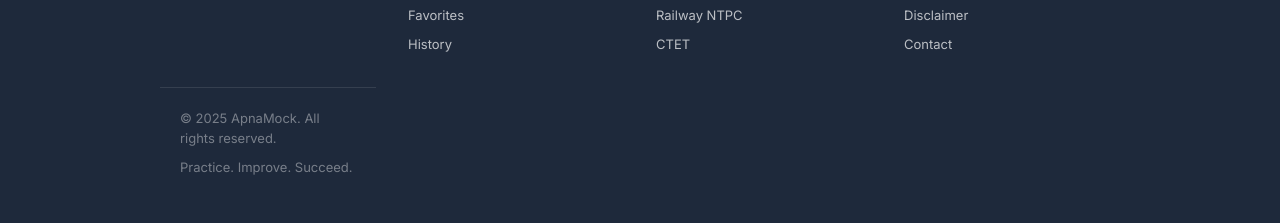
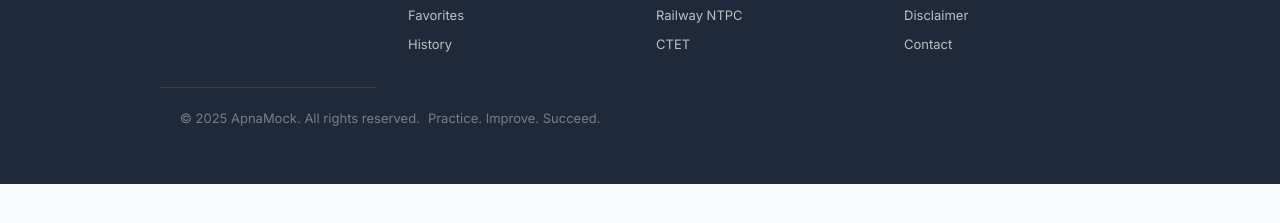
Before and after one commit to a700477k1/apnamock-web, a plain HTML site: page history.html in a window 1280 px wide. Shown: the part 745-968 px from the top of the page. After the commit the page ends 929 px from the top, so only its background shows below. Drawn offline with nearby package versions, Linux system fonts and the light colour scheme.

Commit message:
Update history.html

```diff
--- a/history.html
+++ b/history.html
@@ -470,8 +470,23 @@
     .footer-links { display: flex; flex-direction: column; gap: 8px; }
     .footer-link { font-size: 13px; color: rgba(255,255,255,0.7); transition: color 0.15s; }
     .footer-link:hover { color: #fff; }
-    .footer-bottom { max-width: 1000px; margin: 0 auto; border-top: 1px solid rgba(255,255,255,0.1); padding-top: 20px; display: flex; align-items: center; justify-content: space-between; flex-wrap: wrap; gap: 8px; }
-    .footer-copy { font-size: 13px; color: rgba(255,255,255,0.4); }
+    .footer-bottom {
+      max-width: 1000px;
+      margin: 0 auto;
+      border-top: 1px solid rgba(255,255,255,0.1);
+      padding-top: 20px;
+      display: flex;
+      align-items: center;
+      justify-content: space-between;
+      flex-wrap: nowrap; /* Forces them to stay on a single line */
+      gap: 8px;
+    }
+
+    .footer-copy {
+      font-size: 13px;
+      color: rgba(255,255,255,0.4);
+      white-space: nowrap; /* Stops "All rights reserved" from breaking in half */
+    }
 
     /* ============================================================
        RESPONSIVE
```
